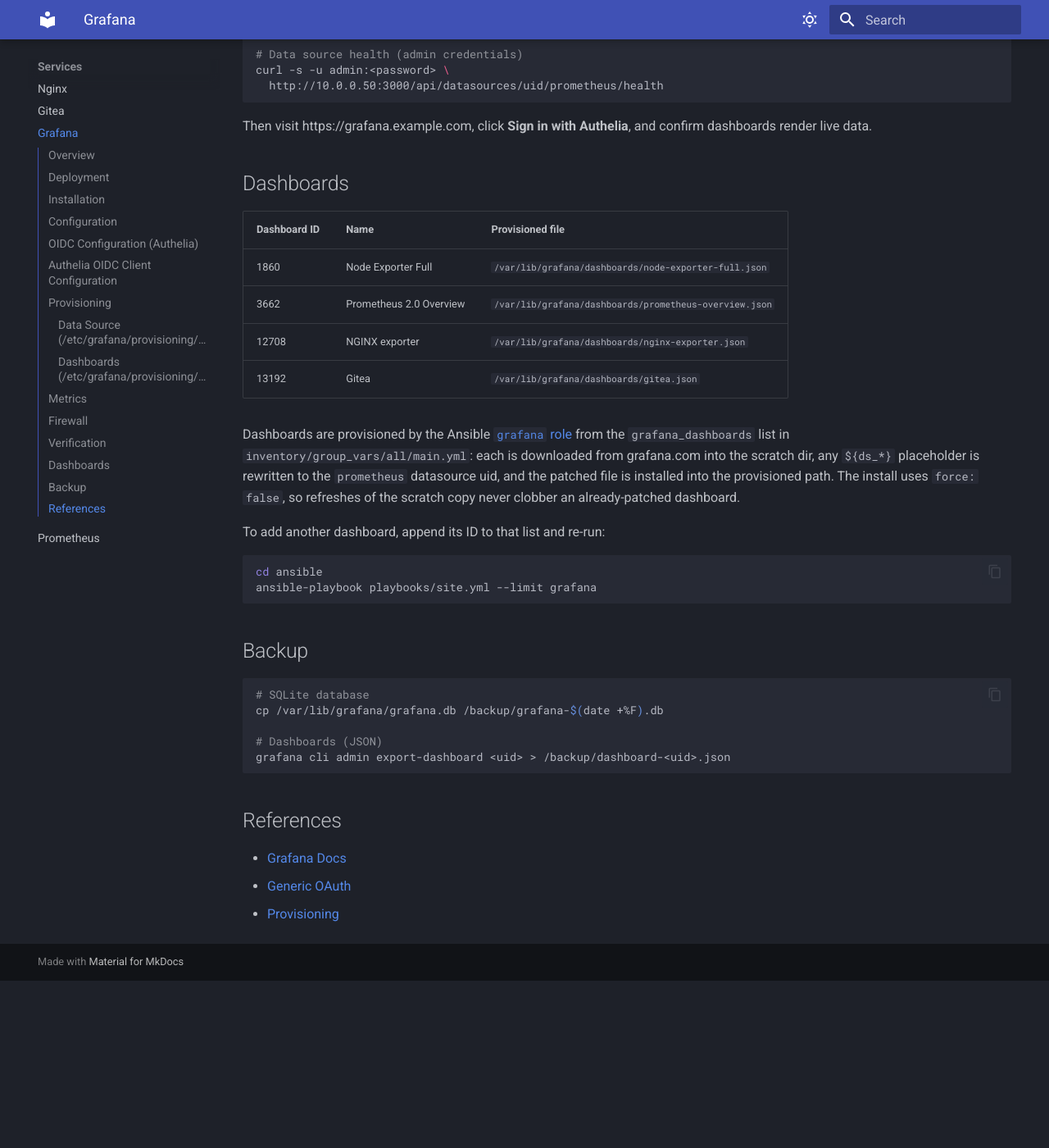
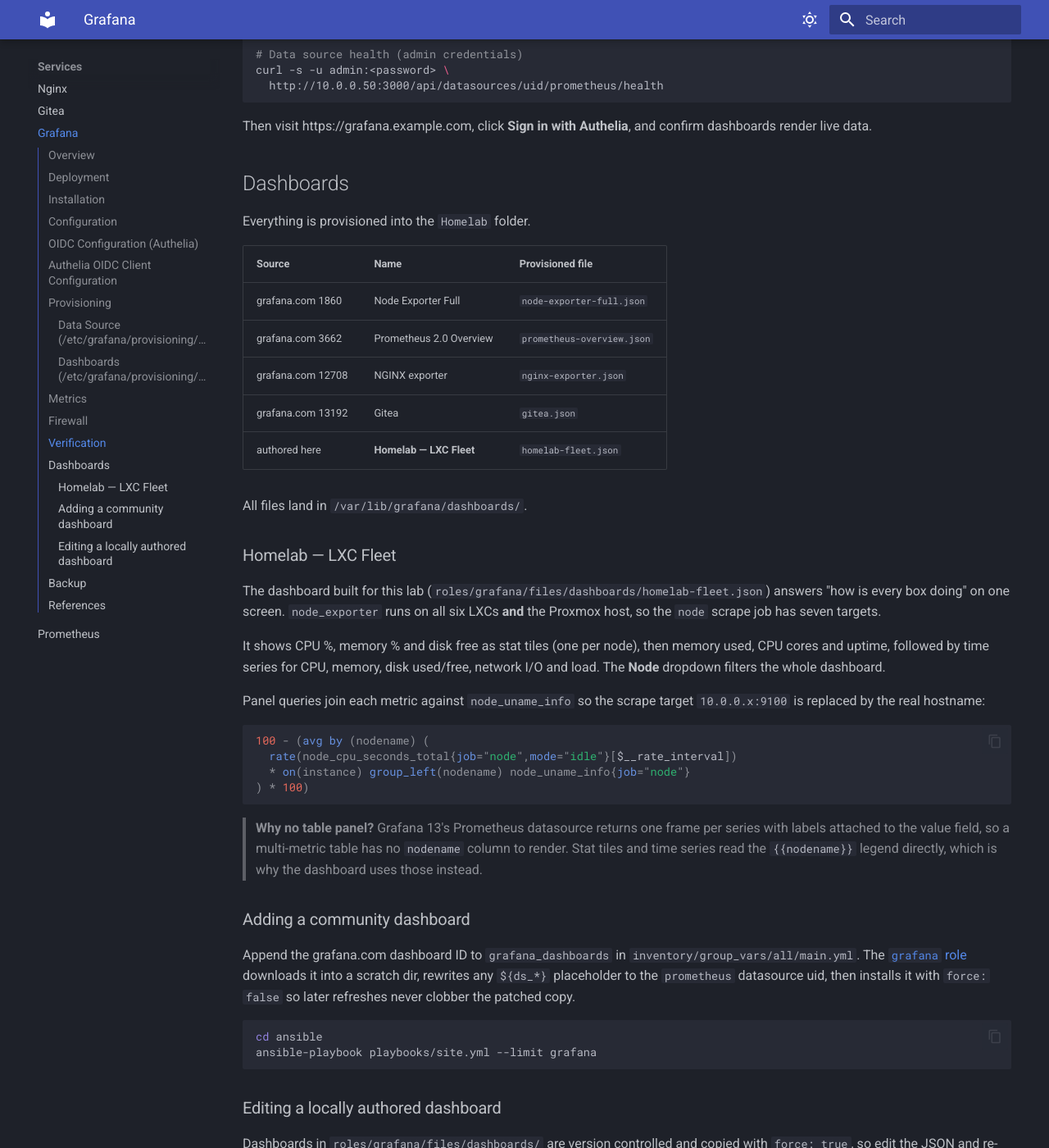
Before and after one commit to dmaljkovic/proxmox-homelab, an MkDocs documentation site: the page built from docs/05-services/grafana.md, in a window 1280 px wide and 1400 px high, scrolled down 4265 px. Shown: the whole window at 82% size. Built offline with MkDocs 1.6.1 and Material for MkDocs 9.7.7, drawn with Linux system fonts in a browser that asks for light colours; before the commit the page ends 5461 px from its top, so only the background shows below that; some of the changed text lies outside the part shown.

Commit message:
Add Homelab LXC Fleet dashboard: every container on one screen

````diff
--- a/docs/05-services/grafana.md
+++ b/docs/05-services/grafana.md
@@ -210,26 +210,63 @@ confirm dashboards render live data.
 
 ## Dashboards
 
-| Dashboard ID | Name | Provisioned file |
-|--------------|------|------------------|
-| 1860 | Node Exporter Full | `/var/lib/grafana/dashboards/node-exporter-full.json` |
-| 3662 | Prometheus 2.0 Overview | `/var/lib/grafana/dashboards/prometheus-overview.json` |
-| 12708 | NGINX exporter | `/var/lib/grafana/dashboards/nginx-exporter.json` |
-| 13192 | Gitea | `/var/lib/grafana/dashboards/gitea.json` |
+Everything is provisioned into the `Homelab` folder.
 
-Dashboards are provisioned by the Ansible [`grafana` role](../08-automation/ansible.md)
-from the `grafana_dashboards` list in `inventory/group_vars/all/main.yml`: each
-is downloaded from grafana.com into the scratch dir, any `${ds_*}` placeholder
-is rewritten to the `prometheus` datasource uid, and the patched file is
-installed into the provisioned path. The install uses `force: false`, so
-refreshes of the scratch copy never clobber an already-patched dashboard.
+| Source | Name | Provisioned file |
+|--------|------|------------------|
+| grafana.com 1860 | Node Exporter Full | `node-exporter-full.json` |
+| grafana.com 3662 | Prometheus 2.0 Overview | `prometheus-overview.json` |
+| grafana.com 12708 | NGINX exporter | `nginx-exporter.json` |
+| grafana.com 13192 | Gitea | `gitea.json` |
+| authored here | **Homelab — LXC Fleet** | `homelab-fleet.json` |
 
-To add another dashboard, append its ID to that list and re-run:
+All files land in `/var/lib/grafana/dashboards/`.
+
+### Homelab — LXC Fleet
+
+The dashboard built for this lab
+(`roles/grafana/files/dashboards/homelab-fleet.json`) answers "how is every box
+doing" on one screen. `node_exporter` runs on all six LXCs **and** the Proxmox
+host, so the `node` scrape job has seven targets.
+
+It shows CPU %, memory % and disk free as stat tiles (one per node), then memory
+used, CPU cores and uptime, followed by time series for CPU, memory, disk
+used/free, network I/O and load. The **Node** dropdown filters the whole
+dashboard.
+
+Panel queries join each metric against `node_uname_info` so the scrape target
+`10.0.0.x:9100` is replaced by the real hostname:
+
+```promql
+100 - (avg by (nodename) (
+  rate(node_cpu_seconds_total{job="node",mode="idle"}[$__rate_interval])
+  * on(instance) group_left(nodename) node_uname_info{job="node"}
+) * 100)
+```
+
+> **Why no table panel?** Grafana 13's Prometheus datasource returns one frame
+> per series with labels attached to the value field, so a multi-metric table
+> has no `nodename` column to render. Stat tiles and time series read the
+> `{{nodename}}` legend directly, which is why the dashboard uses those instead.
+
+### Adding a community dashboard
+
+Append the grafana.com dashboard ID to `grafana_dashboards` in
+`inventory/group_vars/all/main.yml`. The [`grafana` role](../08-automation/ansible.md)
+downloads it into a scratch dir, rewrites any `${ds_*}` placeholder to the
+`prometheus` datasource uid, then installs it with `force: false` so later
+refreshes never clobber the patched copy.
 
 ```bash
 cd ansible
 ansible-playbook playbooks/site.yml --limit grafana
 ```
+
+### Editing a locally authored dashboard
+
+Dashboards in `roles/grafana/files/dashboards/` are version controlled and
+copied with `force: true`, so edit the JSON and re-run the play — the change
+always lands.
 
 ## Backup
 
````
Also changed, not shown: 2 other files.
